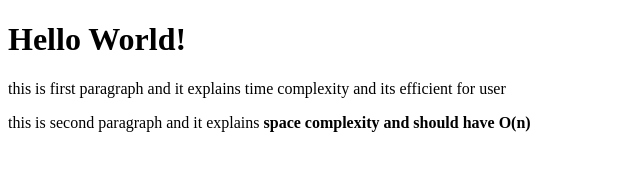
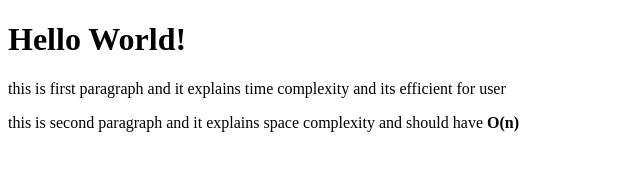
Before and after one commit to acciojob/time-and-space-complexity-priyanshu0007-bit, a website: page main.html in a window 1280 px wide. Shown: the full height of the page, 0-640 px from the left. Drawn offline with Linux system fonts and the light colour scheme.

Commit message:
created a submission

```diff
--- a/main.html
+++ b/main.html
@@ -4,13 +4,13 @@
 
 <head>
 	<link rel="stylesheet" href="styles.css">
+	<h1>Hello World!</h1>
 </head>
 
 <body>
 	<!-- the entire body must be written by student -->
-	<h1>Hello World!</h1>
 	<p>this is first paragraph and it explains time complexity and its efficient for user</p>
-	<p>this is second paragraph and it explains <b>space complexity and should have O(n)</b></p>
+	<p>this is second paragraph and it explains space complexity and should have <b>O(n)</b></p>
     <script type="text/javascript" src="./script.js">
 </script>
 
```
